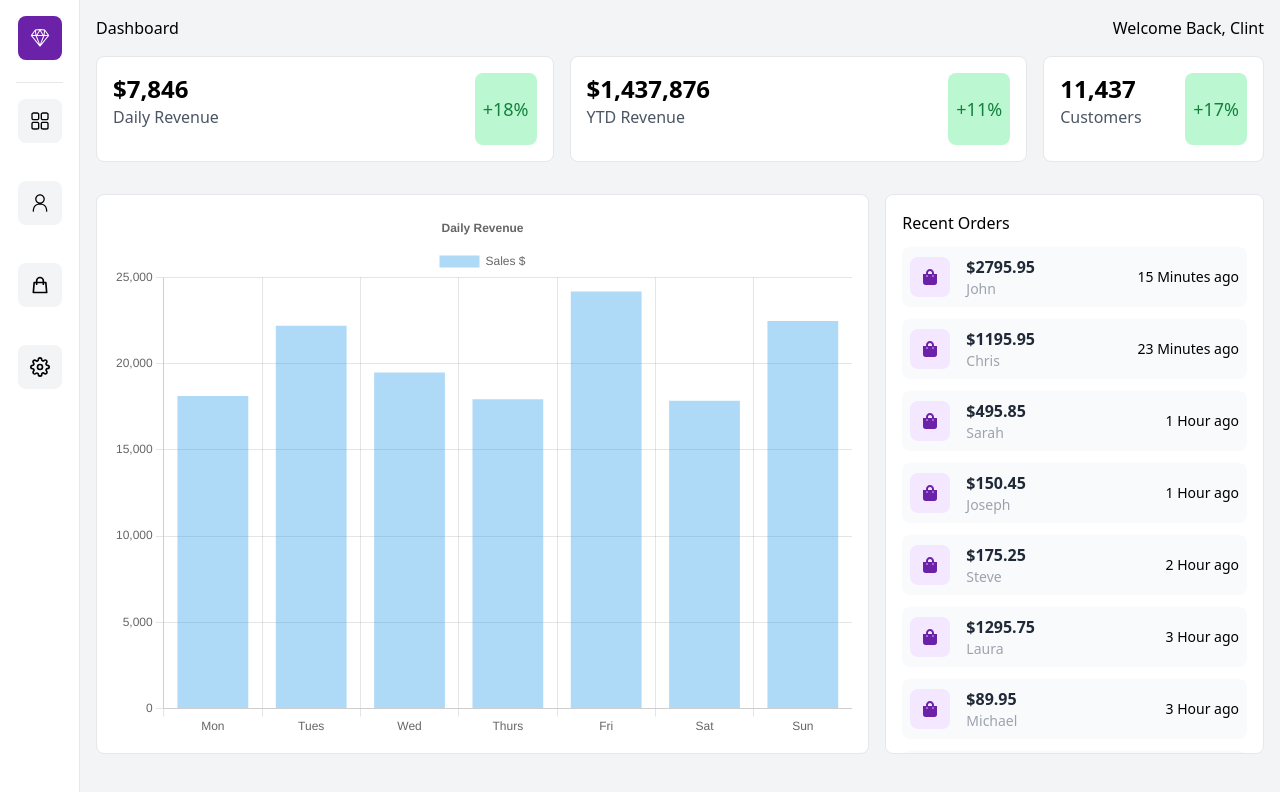
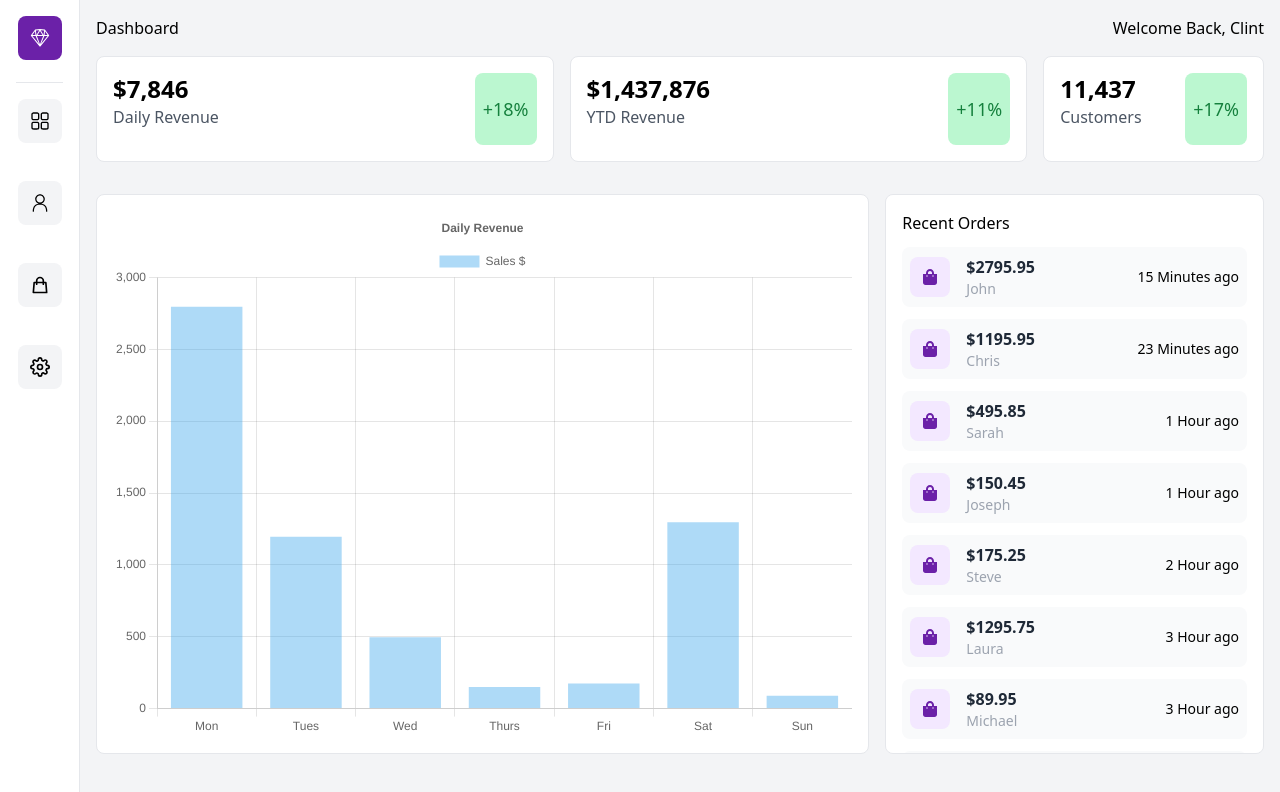
Before and after one commit to abouba03/nextjs-dashboard-tailwind-main, a Next.js app: page / in a window 1280 px wide. Shown: the top 792 px of the page. Built offline with nearby package versions, Linux system fonts and the light colour scheme.

Commit message:
making data dynamic, catching from JSON

```diff
--- a/components/BarChart.jsx
+++ b/components/BarChart.jsx
@@ -9,6 +9,7 @@ import {
   Tooltip,
   Legend,
 } from 'chart.js';
+import { data } from '@/data/data';
 
 ChartJS.register(
   CategoryScale,
@@ -21,37 +22,44 @@ ChartJS.register(
 
 const BarChart = () => {
   const [chartData, setChartData] = useState({
-    datasets: [],
-  });
-
-  const [chartOptions, setChartOptions] = useState({});
-
-  useEffect(() => {
-    setChartData({
     labels: ['Mon', 'Tues', 'Wed', 'Thurs', 'Fri', 'Sat', 'Sun'],
     datasets: [
       {
         label: 'Sales $',
-                data: [18127, 22201, 19490, 17938, 24182, 17842, 22475],
+        data: [],
         borderColor: 'rgb(53, 162, 235)',
-                backgroundColor: 'rgb(53, 162, 235, 0.4',
+        backgroundColor: 'rgb(53, 162, 235, 0.4)',
       },
-        ]
-    })
-    setChartOptions({
+    ],
+  });
+
+  const [chartOptions, setChartOptions] = useState({
     plugins: {
       legend: {
         position: 'top',
       },
       title: {
         display: true,
-                text: 'Daily Revenue'
-            }
+        text: 'Daily Revenue',
+      },
     },
     maintainAspectRatio: false,
-        responsive: true
-    })
-  }, [])
+    responsive: true,
+  });
+
+  useEffect(() => {
+    const totals = data.map((item) => item.total);
+
+    setChartData((prevChartData) => ({
+      ...prevChartData,
+      datasets: [
+        {
+          ...prevChartData.datasets[0],
+          data: totals,
+        },
+      ],
+    }));
+  }, []);
 
   return (
     <>
```
Lines whose indentation alone changed are shown as unchanged.
